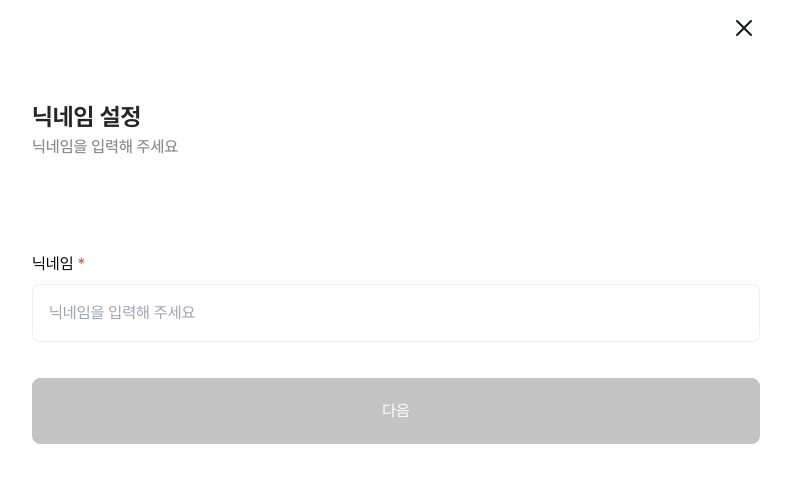
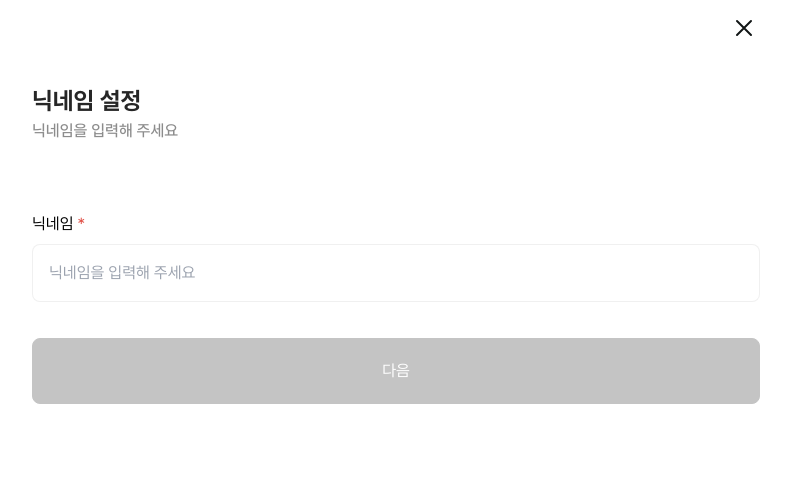
Before and after one commit to petD-ary/petDiary, a Next.js app: page /account in a window 1280 px wide. Shown: the top 482 px of the page, without its empty margins (244-1035 px from the left). Built offline with nearby package versions, Linux system fonts and the light colour scheme.

Commit message:
design: Heading padding 값 변경으로 인해 불필요한 padding 값 삭제

```diff
--- a/app/components/Account/UserForm/index.tsx
+++ b/app/components/Account/UserForm/index.tsx
@@ -57,7 +57,7 @@ const UserForm = () => {
 
   return (
     <>
-      <div className='pt-4 pb-6 flex flex-col gap-4'>
+      <div className='pt-4 flex flex-col'>
         <div></div>
         <Heading title='닉네임 설정' subTitle='닉네임을 입력해 주세요' />
       </div>
```
